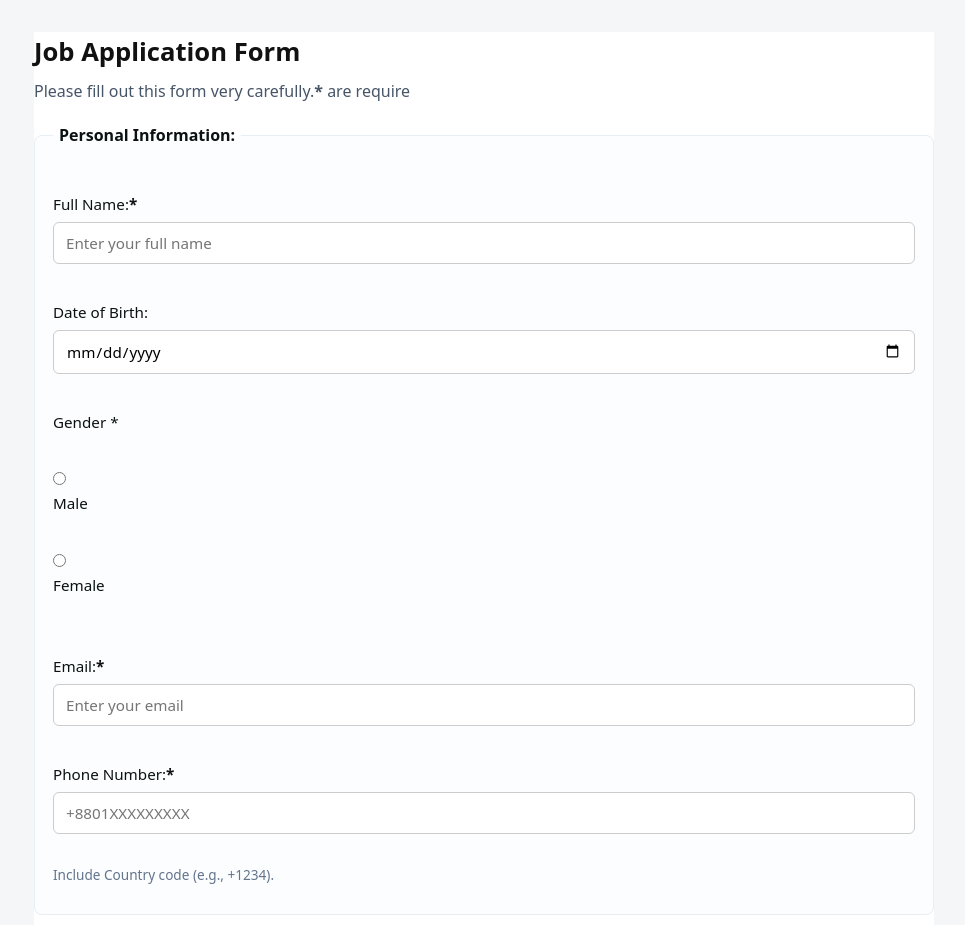
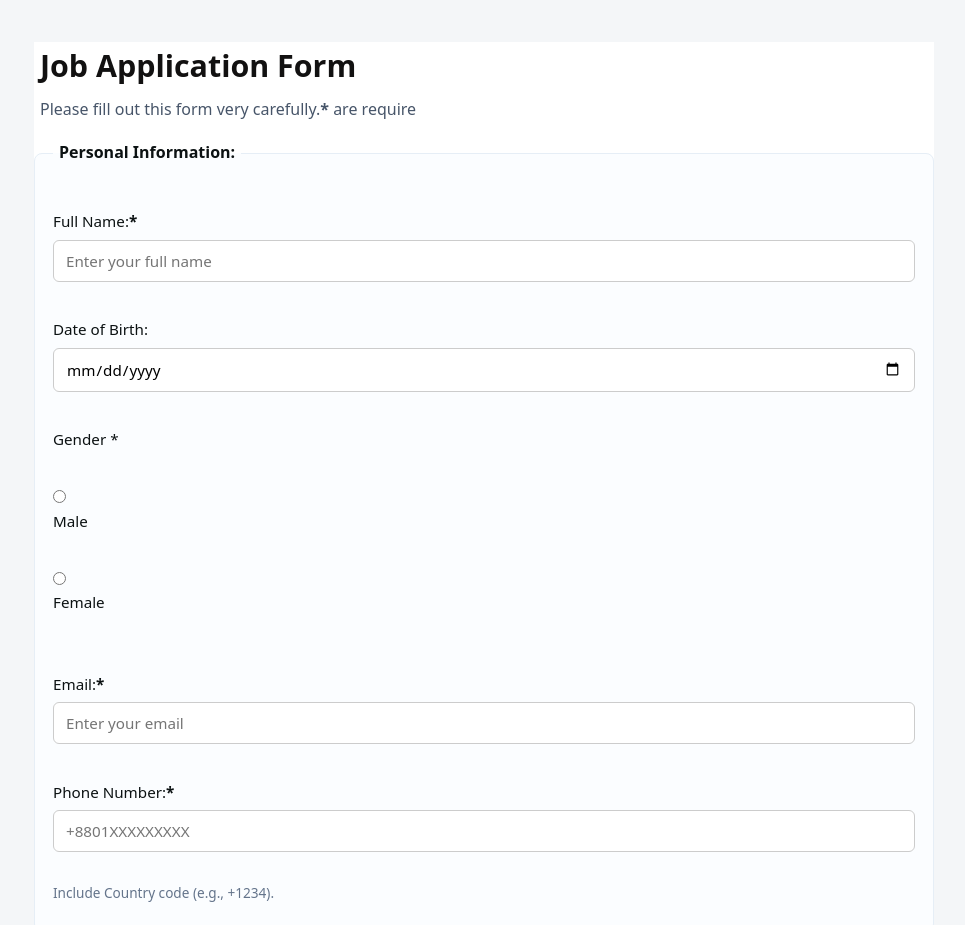
Before and after one commit to Asfia-Arpi/sample-html, a plain HTML site: page create form/Job application Form/index.html in a window 1280 px wide. Shown: the top 925 px of the page, without its empty margins (156-1121 px from the left). Drawn offline with Linux system fonts and the light colour scheme.

```diff
--- a/create form/Job application Form/style.css
+++ b/create form/Job application Form/style.css
@@ -1,6 +1,6 @@
 *{
     box-sizing: border-box;
-    margin: 0;
+    margin: 0;;
     padding: 0;
     font-family: system-ui, -apple-system, 'Segoe UI', Roboto, 'Helvetica Neue', Arial;
 }
@@ -8,7 +8,7 @@ body{
     background-color: #f4f6f8;
     color: #121111;
     line-height: 1.6;
-    padding: 32px;
+    padding: 36px;
 }
 
 main{
@@ -20,14 +20,17 @@ main{
 }
 /* title styling */
 h1{
-    font-size: 1.6rem;
+    font-size: 1.9rem;
+    margin-top: 6px;
     margin-bottom: 6px;
+    margin-left: 6px;
 }
 
 /* intro paragraph */
 main>p{
     color:#475569;
     margin-bottom: 18px;
+    margin-left: 6px
 }
 /* fieldset appearance */
 fieldset{
```
